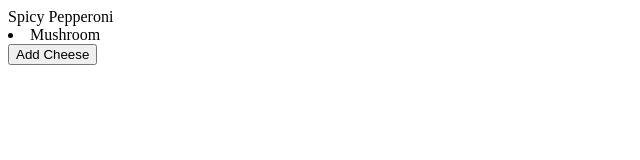
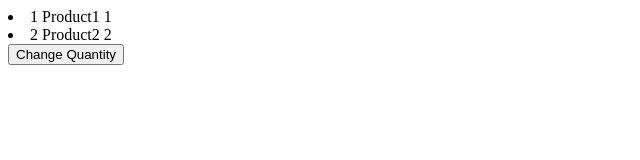
Before and after one commit to YashPatel50/react-training-app, a React (Vite) app: page / in a window 1280 px wide. Shown: the top 160 px of the page, without its empty margins (0-640 px from the left). Built offline with nearby package versions, Linux system fonts and the light colour scheme.

Commit message:
example using immer

```diff
--- a/src/App.tsx
+++ b/src/App.tsx
@@ -1,6 +1,7 @@
 import { useState } from "react";
 import NavBar from "./Components/NavBar";
 import Cart from "./Components/Cart";
+import { produce } from "immer";
 
 function App() {
   //Item list for ListGroup
@@ -84,13 +85,30 @@ function App() {
   //   setGame({ ...game, player: { ...game.player, name: "Bob" } });
   // };
 
-  const [pizza, setPizza] = useState({
-    name: "Spicy Pepperoni",
-    toppings: ["Mushroom"],
+  // const [pizza, setPizza] = useState({
+  //   name: "Spicy Pepperoni",
+  //   toppings: ["Mushroom"],
+  // });
+
+  // const handleClick = () => {
+  //   setPizza({ ...pizza, toppings: [...pizza.toppings, "Cheese"] });
+  // };
+
+  const [cart, setCart] = useState({
+    discount: 0.1,
+    items: [
+      { id: 1, title: "Product1", quantity: 1 },
+      { id: 2, title: "Product2", quantity: 2 },
+    ],
   });
 
   const handleClick = () => {
-    setPizza({ ...pizza, toppings: [...pizza.toppings, "Cheese"] });
+    setCart(
+      produce((draft) => {
+        const changingItem = draft.items.find((item) => item.id === 1);
+        if (changingItem) changingItem.quantity = 2;
+      })
+    );
   };
 
   return (
@@ -161,12 +179,21 @@ function App() {
     //   <button onClick={handleClick}>Change Name</button>
     // </>
 
+    // <>
+    //   <div>{pizza.name}</div>
+    //   {pizza.toppings.map((topping) => (
+    //     <li>{topping}</li>
+    //   ))}
+    //   <button onClick={handleClick}>Add Cheese</button>
+    // </>
+
     <>
-      <div>{pizza.name}</div>
-      {pizza.toppings.map((topping) => (
-        <li>{topping}</li>
+      {cart.items.map((item) => (
+        <li>
+          {item.id} {item.title} {item.quantity}
+        </li>
       ))}
-      <button onClick={handleClick}>Add Cheese</button>
+      <button onClick={handleClick}>Change Quantity</button>
     </>
   );
 }
```
